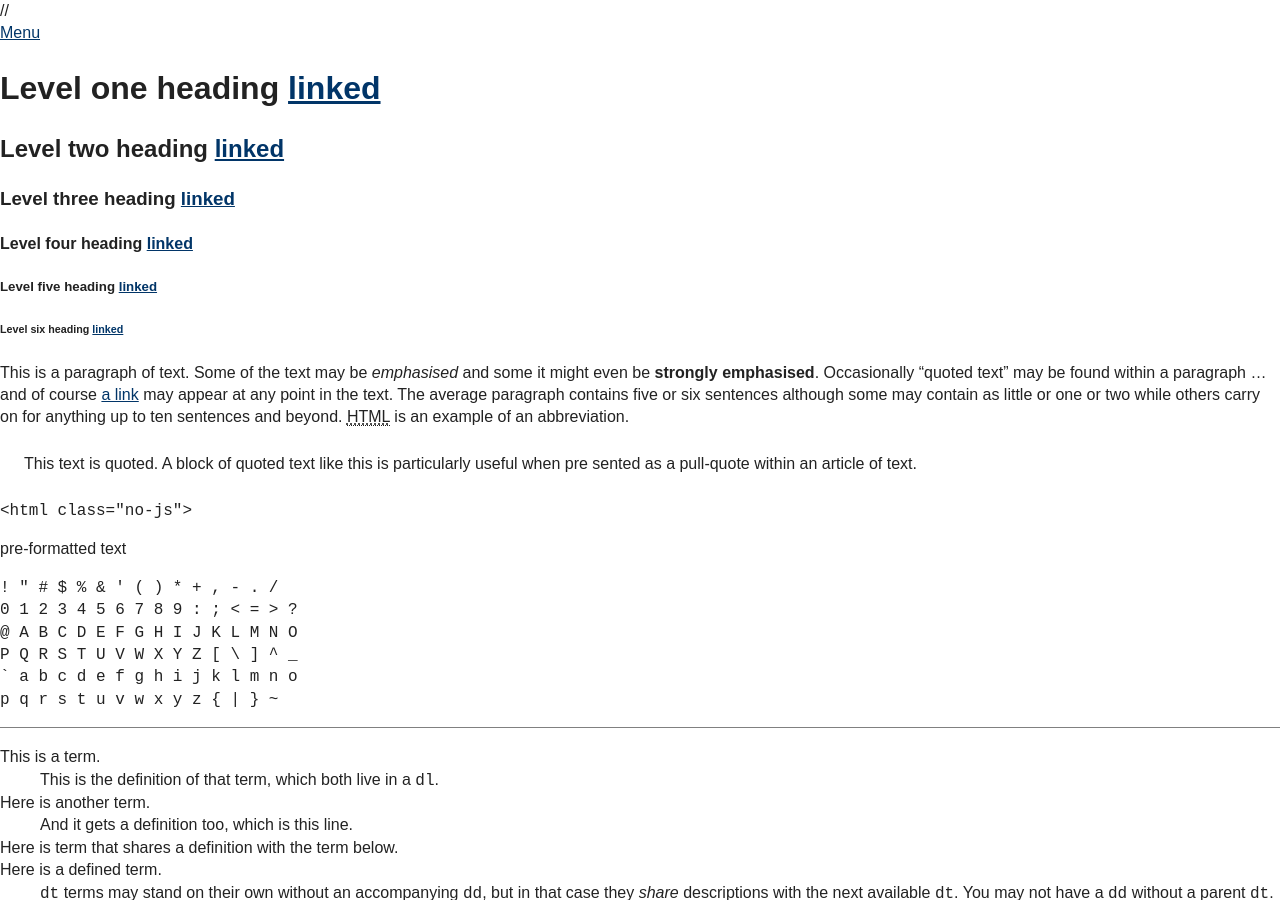
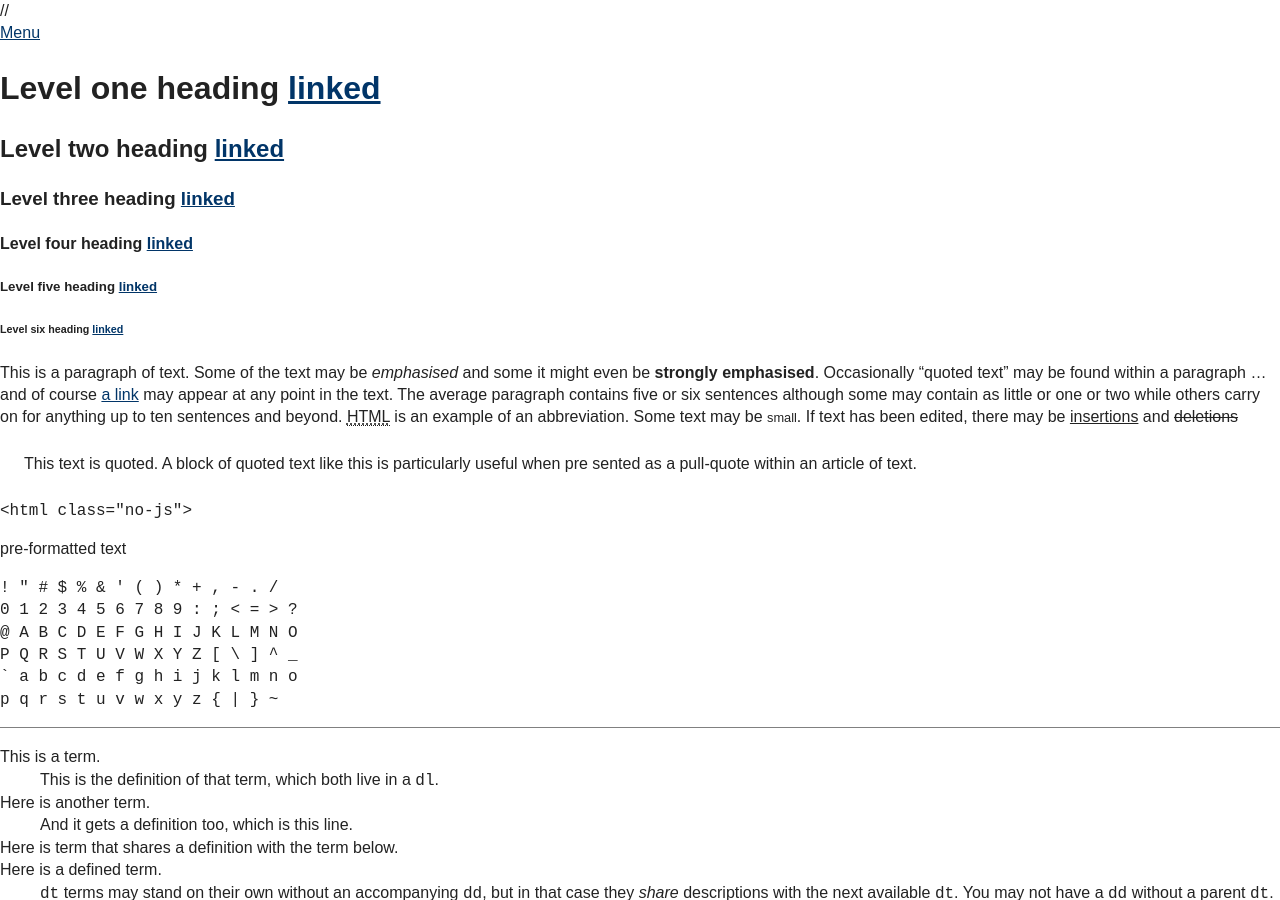
Before and after one commit to SteveBarnett/Front-end-Style-Guide, a Jekyll site: the page built from index.html, in a window 1280 px wide and 900 px high. Built offline with Jekyll 4.4.1, drawn with Linux system fonts in a browser that asks for light colours; Markdown is read by kramdown in place of the engine named in the settings.

Commit message:
Added small, ins, del

```diff
--- a/_includes/paragraph.html
+++ b/_includes/paragraph.html
@@ -1 +1 @@
-<p>This is a paragraph of text. Some of the text may be <em>emphasised</em> and some it might even be <strong>strongly emphasised</strong>. Occasionally <q>quoted text</q> may be found within a paragraph &hellip;and of course <a href="#">a link</a> may appear at any point in the text. The average paragraph contains five or six sentences although some may contain as little or one or two while others carry on for anything up to ten sentences and beyond. <abbr title="HyperText Markup Language">HTML</abbr> is an example of an abbreviation.</p>
+<p>This is a paragraph of text. Some of the text may be <em>emphasised</em> and some it might even be <strong>strongly emphasised</strong>. Occasionally <q>quoted text</q> may be found within a paragraph &hellip;and of course <a href="#">a link</a> may appear at any point in the text. The average paragraph contains five or six sentences although some may contain as little or one or two while others carry on for anything up to ten sentences and beyond. <abbr title="HyperText Markup Language">HTML</abbr> is an example of an abbreviation. Some text may be <small>small</small>. If text has been edited, there may be <ins>insertions</ins> and <del>deletions</del></p>
```
